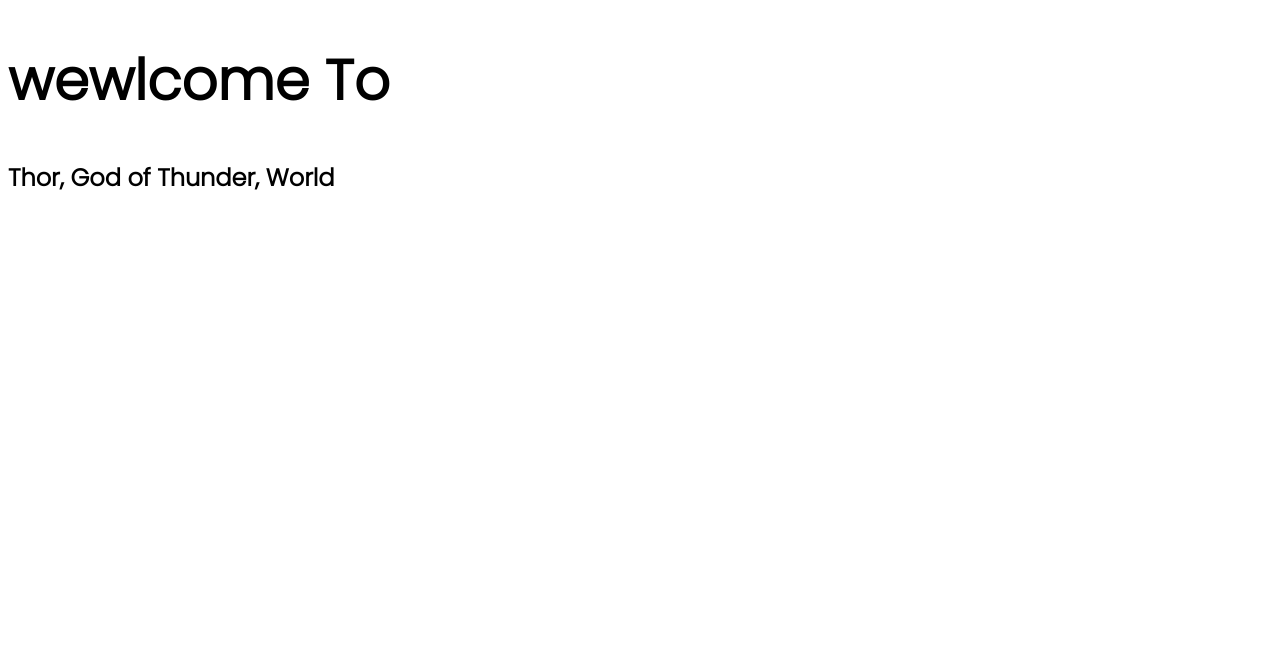
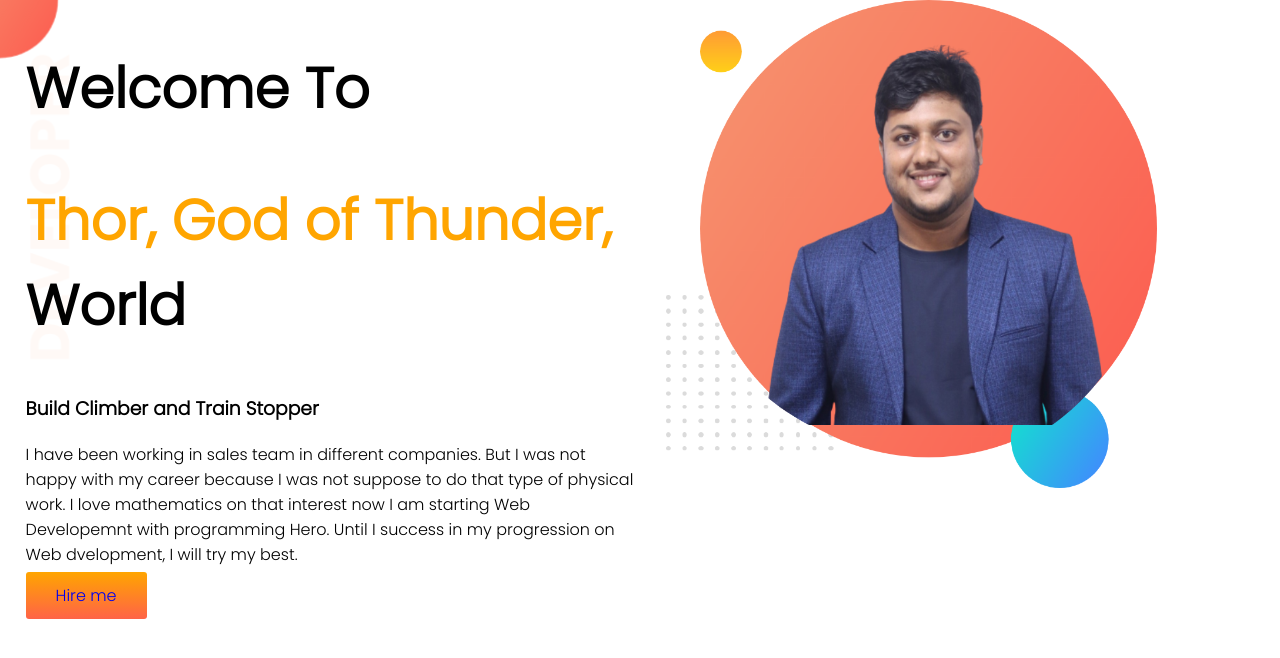
Before and after one commit to hasibulhasan372/developer-portfolio, a plain HTML site: page index.html in a window 1280 px wide. Drawn offline with Linux system fonts and the light colour scheme.

Commit message:
top banner part complete

```diff
--- a/index.html
+++ b/index.html
@@ -11,8 +11,20 @@
     <link rel="stylesheet" href="style.css">
 </head>
 <body>
-    <h1>wewlcome To</h1>
-    <h2>Thor, God of Thunder, World</h2>
+    <section id="top-banner">
+        <div class="half-width">
+            <h1>Welcome To</h1>
+        <h1 class="my-world"><span>Thor, God of Thunder,</span> World</h1>
+        <h3>Build Climber and Train Stopper</h3>
+        <p>I have been working in sales team in different companies. But I was not happy with my career because I was not suppose to do that type of physical work. I love mathematics on that interest now I am starting Web Developemnt with programming Hero. Until I success in my progression on Web dvelopment, I will try my best.  </p>
+        <a class="hire_me" target="_blank" href="https://www.linkedin.com/in/hasibul-hasan-2b8a77111/">Hire me</a>
+        </div>
+        <div class="half-width">
+            <img src="images/hasib.png" alt="hasib.png">
+
+        </div>
+    </section>
+
 
 </body>
 </html>
--- a/style.css
+++ b/style.css
@@ -1,6 +1,31 @@
 body{
     font-family: 'Poppins', sans-serif;
+    margin: 0;
 }
 h1{
     font-size: 56px;
 }
+.my-world span{
+    color: orange;
+}
+section{
+    display: flex;
+}
+#top-banner{
+   background-image: url(images/top-banner.png);
+   background-repeat: no-repeat;
+}
+.half-width{
+    width: 50%;
+    padding-left: 2%;
+}
+.half-width img{
+    width: 80%;
+}
+.hire_me{
+    text-decoration: none;
+    padding: 12px 30px;
+    background-image: linear-gradient( orange, tomato);
+    border-radius: 3px ;
+
+}
```
